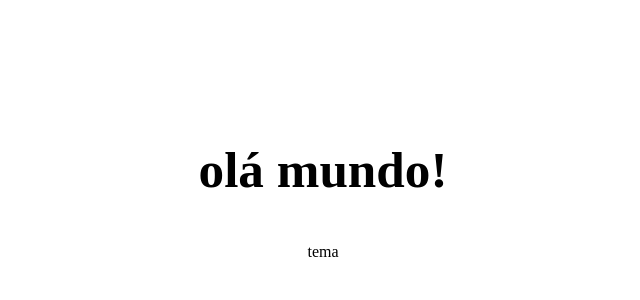
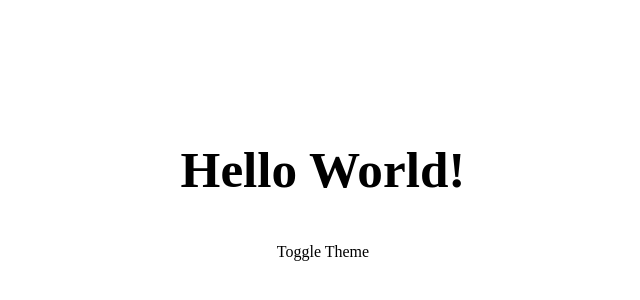
Before and after one commit to cvscarlos/divsplit, a React (Vite) app in the folder frontend/: page / in a window 1280 px wide. Shown: the part 210-510 px from the top of the page, without its empty margins (317-957 px from the left). Built offline with nearby package versions, Linux system fonts and the light colour scheme.

Commit message:
feat: add internationalization (#4)

```diff
--- a/frontend/package.json
+++ b/frontend/package.json
@@ -7,8 +7,11 @@
     "preview": "vite preview"
   },
   "dependencies": {
+    "i18next": "^23.11.5",
+    "i18next-browser-languagedetector": "^8.0.0",
     "react": "^18.2.0",
-    "react-dom": "^18.2.0"
+    "react-dom": "^18.2.0",
+    "react-i18next": "^14.1.2"
   },
   "devDependencies": {
     "@types/react": "^18.2.66",
--- a/frontend/src/App.jsx
+++ b/frontend/src/App.jsx
@@ -1,15 +1,18 @@
 import { useContext } from 'react';
+import { useTranslation } from 'react-i18next';
+
 import './App.css';
 import { ThemeContext } from './context/ThemeContext';
 
 function App() {
 	const { theme, toggleTheme } = useContext(ThemeContext);
+	const { t } = useTranslation();
 
 	return (
 		<div className={`background ${theme}`}>
-			<h1 className={theme}>olá mundo!</h1>
+			<h1 className={theme}>{t('helloWorld')}</h1>
 			<button onClick={toggleTheme} className={theme}>
-				tema
+				{t('toggleTheme')}
 			</button>
 		</div>
 	);
--- /dev/null
+++ b/frontend/src/i18n.js
@@ -0,0 +1,20 @@
+import i18n from 'i18next';
+import { initReactI18next } from 'react-i18next';
+import LanguageDetector from 'i18next-browser-languagedetector';
+
+import en from './locales/en.json';
+import pt from './locales/pt.json';
+
+i18n.use(LanguageDetector)
+	.use(initReactI18next)
+	.init({
+		fallbackLng: 'en',
+		debug: true,
+		interpolation: { escapeValue: false },
+		resources: {
+			en: { translation: en },
+			pt: { pt },
+		},
+	});
+
+export default i18n;
--- /dev/null
+++ b/frontend/src/locales/en.json
@@ -0,0 +1,4 @@
+{
+  "helloWorld": "Hello World!",
+  "toggleTheme": "Toggle Theme"
+}
--- /dev/null
+++ b/frontend/src/locales/pt.json
@@ -0,0 +1,4 @@
+{
+	"helloWorld": "Olá Mundo!",
+	"toggleTheme": "Alternar Tema"
+}
--- a/frontend/src/main.jsx
+++ b/frontend/src/main.jsx
@@ -1,7 +1,9 @@
 import React from 'react';
 import ReactDOM from 'react-dom/client';
+
+import './i18n.js';
+import './index.css';
 import App from './App.jsx';
-import './index.css';
 import ThemeProvider from './context/ThemeContext.jsx';
 
 ReactDOM.createRoot(document.getElementById('root')).render(
```
Also changed, not shown: 1 other file (tests, documents, lock files or other folders).
